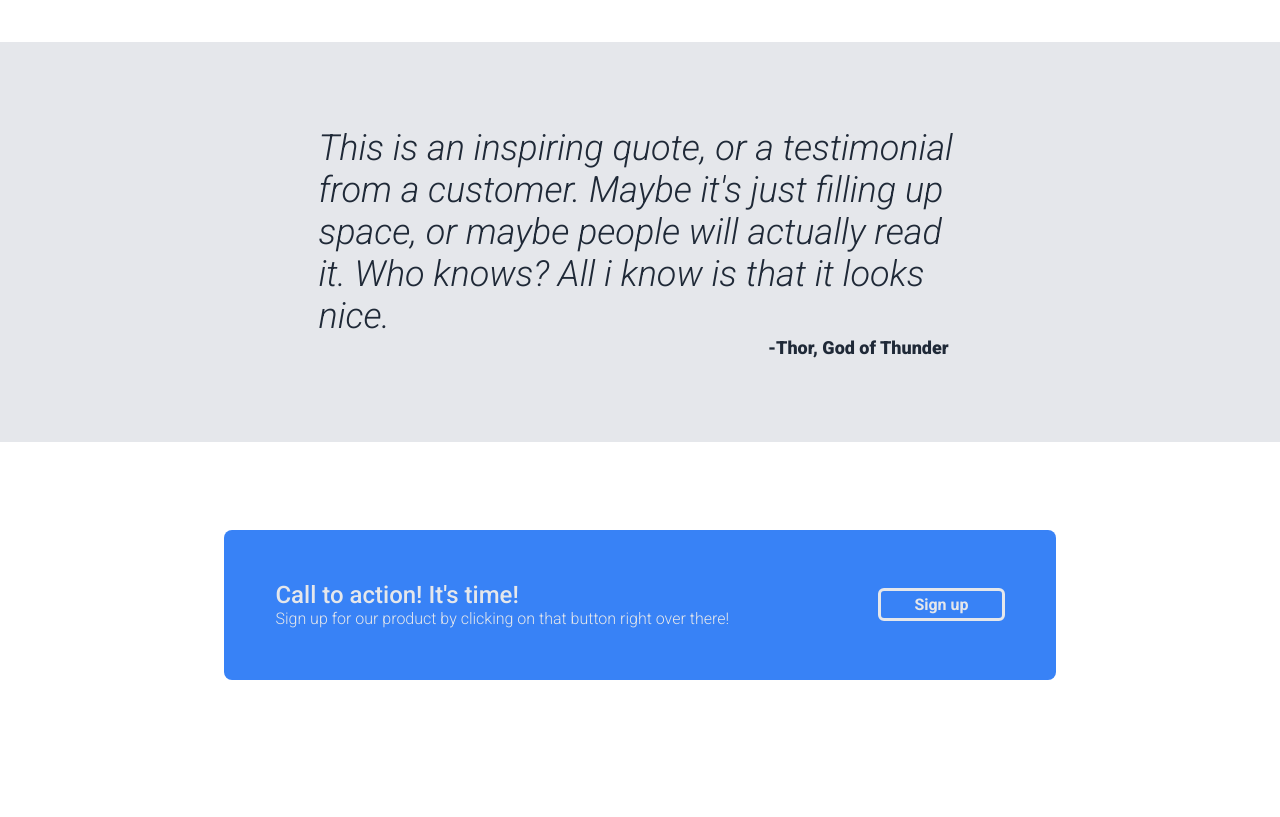
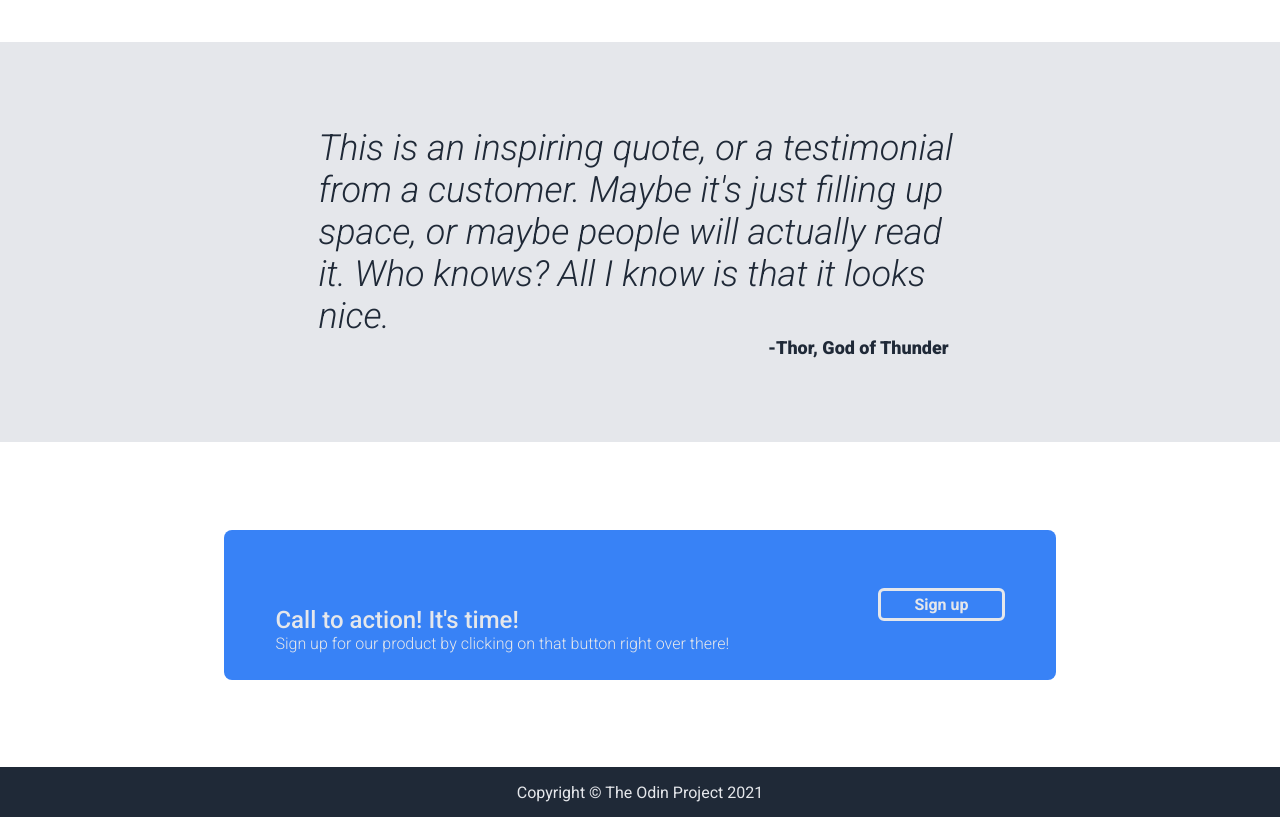
Before and after one commit to Romyr05/ODIN-LandingPage, a plain HTML site: page index.html in a window 1280 px wide. Shown: the part 960-1777 px from the top of the page. Before the commit the page ends 1727 px from the top, so only its background shows below. Drawn offline with Linux system fonts and the light colour scheme.

Commit message:
footer done

```diff
--- a/index.html
+++ b/index.html
@@ -68,14 +68,14 @@
 
         <!-- quote section -->
         <div class = "quote">
-            <div class = "main-quote">This is an inspiring quote, or a testimonial from a customer. Maybe it's just filling up space, or maybe people will actually read it. Who knows? All i know is that it looks nice.</div>
+            <div class = "main-quote">This is an inspiring quote, or a testimonial from a customer. Maybe it's just filling up space, or maybe people will actually read it. Who knows? All I know is that it looks nice.</div>
             <div class = "author">-Thor, God of Thunder</div>
         </div>
 
         <!-- Sign up portion -->
         <div class = "sign-up">
             <div class = "sg-container">
-                <div class = "texts">
+                <div class = "sg-texts">
                     <div class = "action">Call to action! It's time!</div>
                     <div class = "sign">Sign up for our product by clicking on that button right over there!</div>
                 </div>
@@ -85,7 +85,9 @@
 
         <!-- footer portion -->
         <footer>
-
+            <div class ="copyright">
+                Copyright &copy; The Odin Project 2021
+            </div>
         </footer>
 
     </body>
--- a/styles.css
+++ b/styles.css
@@ -28,12 +28,14 @@
     font-size: 24px;
     color: #f9faf8;
     font-weight: bold;
+    margin-left: -8px;
 }
 
 ul{
     display: flex;
     list-style-type: none;
-    gap: 16px;
+    gap: 30px;
+    margin-left: -90px;
 }
 
 li{
@@ -45,6 +47,7 @@ li{
 a{
     text-decoration: none;
     color: #e5e7eb;
+    font-weight: 300;
 }
 
 .hero{
@@ -83,7 +86,7 @@ a{
     color: #e5e7eb;
     border:none;
     align-self:flex-start;
-    padding: 4px 33px;
+    padding: 8px 33px;
     border-radius: 8px;
     font-weight: bold;
     font-family: Roboto,'Times New Roman', Times, serif;
@@ -135,7 +138,7 @@ a{
 
 .card div{
     margin-bottom: 5px;
-    height: 150px;
+    height: 165px;
     border-radius: 16px;
     border: solid;
     border-width: 4px;
@@ -198,7 +201,7 @@ a{
     background-color: #3882f6;
 }
 
-.texts{
+.sg-texts{
     margin-top: 50px;
     gap:0px
 }
@@ -218,9 +221,23 @@ a{
 .sg-button{
     color: #e5e7eb;
     border:solid;
-
     padding: 4px 33px;
     border-radius: 6px;
     font-weight: bold;
     font-family: Roboto,'Times New Roman', Times, serif;
 }
+
+footer{
+
+    display: flex;
+    flex-direction: row;
+    justify-content: center;
+    align-items: center;
+    position: relative;
+    left: 0;
+    bottom: 0;
+    width: 100%;
+    background-color: #1f2937;
+    color: #e5e7eb;
+    height: 50px;
+}
```
